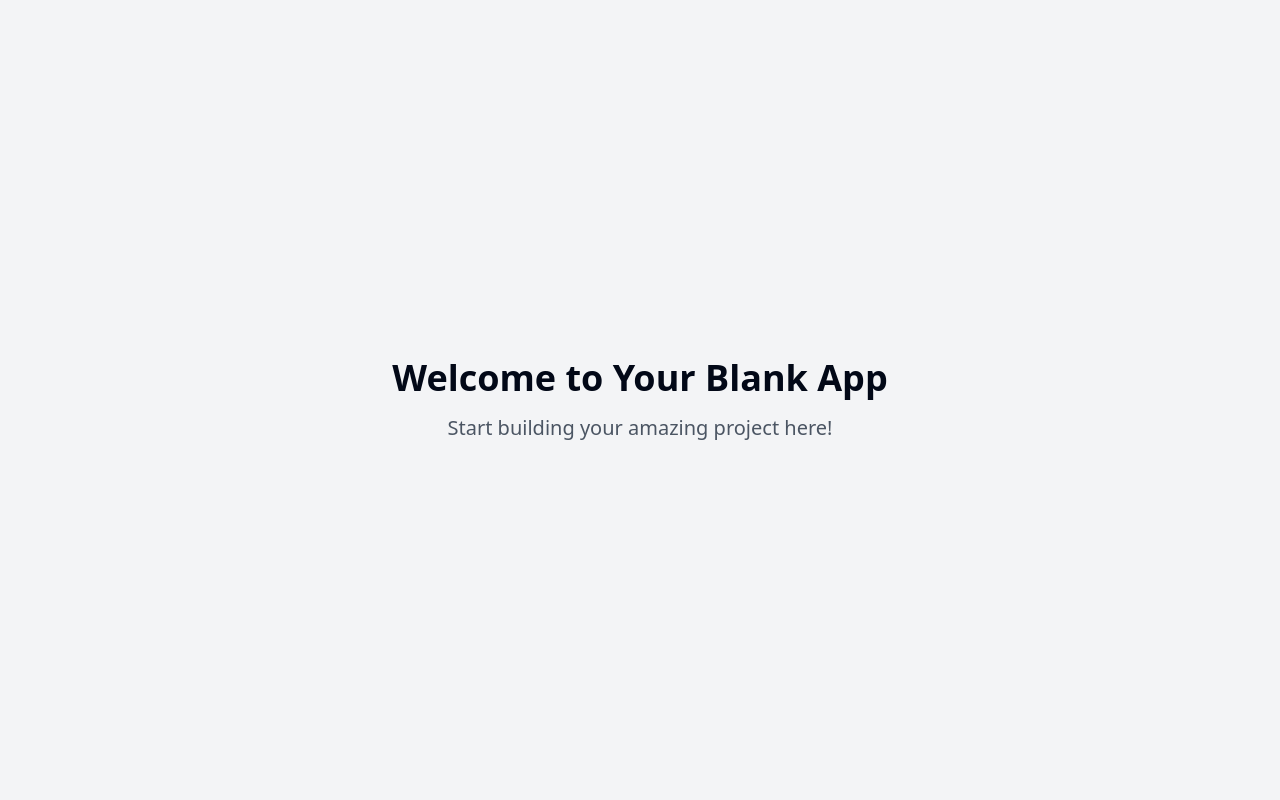
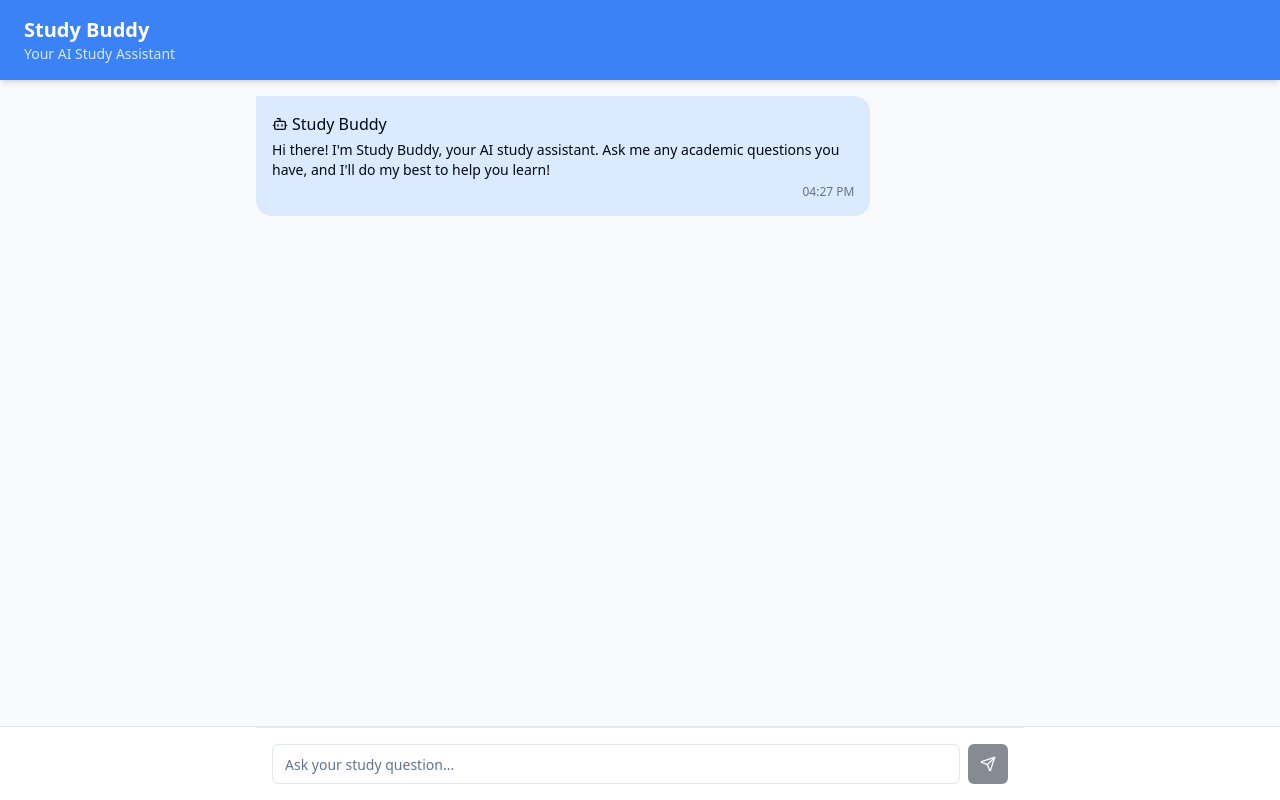
Before and after one commit to kathanshah86/study-buddy-answers-now, a React (Vite) app: page / in a window 1280 px wide. Built offline with nearby package versions, Linux system fonts and the light colour scheme.

Commit message:
Add chatbot functionality
Implement a chatbot to answer student questions.

```diff
--- a/package.json
+++ b/package.json
@@ -58,6 +58,7 @@
     "sonner": "^1.5.0",
     "tailwind-merge": "^2.5.2",
     "tailwindcss-animate": "^1.0.7",
+    "uuid": "^11.1.0",
     "vaul": "^0.9.3",
     "zod": "^3.23.8"
   },
--- /dev/null
+++ b/src/components/ChatInput.tsx
@@ -0,0 +1,37 @@
+
+import { useState } from "react";
+import { Button } from "@/components/ui/button";
+import { Input } from "@/components/ui/input";
+import { Send } from "lucide-react";
+
+interface ChatInputProps {
+  onSendMessage: (message: string) => void;
+  disabled?: boolean;
+}
+
+export function ChatInput({ onSendMessage, disabled = false }: ChatInputProps) {
+  const [inputValue, setInputValue] = useState("");
+
+  const handleSubmit = (e: React.FormEvent) => {
+    e.preventDefault();
+    if (inputValue.trim()) {
+      onSendMessage(inputValue);
+      setInputValue("");
+    }
+  };
+
+  return (
+    <form onSubmit={handleSubmit} className="flex items-center gap-2 p-4 border-t bg-white">
+      <Input
+        value={inputValue}
+        onChange={(e) => setInputValue(e.target.value)}
+        placeholder="Ask your study question..."
+        className="flex-1"
+        disabled={disabled}
+      />
+      <Button type="submit" size="icon" disabled={disabled || !inputValue.trim()}>
+        <Send size={18} />
+      </Button>
+    </form>
+  );
+}
--- /dev/null
+++ b/src/components/ChatMessage.tsx
@@ -0,0 +1,40 @@
+
+import { Message } from "@/types/chat";
+import { cn } from "@/lib/utils";
+import { Bot } from "lucide-react";
+
+interface ChatMessageProps {
+  message: Message;
+}
+
+export function ChatMessage({ message }: ChatMessageProps) {
+  const isBot = message.sender === 'bot';
+
+  return (
+    <div className={cn(
+      "flex w-full mb-4",
+      isBot ? "justify-start" : "justify-end"
+    )}>
+      <div className={cn(
+        "max-w-[80%] rounded-2xl p-4",
+        isBot
+          ? "bg-blue-100 rounded-tl-none"
+          : "bg-blue-500 text-white rounded-tr-none"
+      )}>
+        {isBot && (
+          <div className="flex items-center mb-1">
+            <Bot size={16} className="mr-1" />
+            <span className="font-medium">Study Buddy</span>
+          </div>
+        )}
+        <p className="text-sm">{message.content}</p>
+        <div className={cn(
+          "text-xs mt-1 text-right",
+          isBot ? "text-gray-500" : "text-blue-100"
+        )}>
+          {new Date(message.timestamp).toLocaleTimeString([], { hour: '2-digit', minute: '2-digit' })}
+        </div>
+      </div>
+    </div>
+  );
+}
--- /dev/null
+++ b/src/data/sampleAnswers.ts
@@ -0,0 +1,55 @@
+
+interface SampleQA {
+  question: string;
+  answer: string;
+  keywords: string[];
+}
+
+export const sampleAnswers: SampleQA[] = [
+  {
+    question: "What is the Pythagorean theorem?",
+    answer: "The Pythagorean theorem states that in a right triangle, the square of the length of the hypotenuse (the side opposite the right angle) is equal to the sum of the squares of the other two sides. It's written as a² + b² = c², where c is the hypotenuse and a and b are the other two sides.",
+    keywords: ["pythagorean", "theorem", "triangle", "right", "hypotenuse"]
+  },
+  {
+    question: "What caused World War I?",
+    answer: "World War I was caused by a complex set of factors, including militarism, alliances, imperialism, and nationalism. The immediate trigger was the assassination of Archduke Franz Ferdinand of Austria-Hungary in June 1914 by a Serbian nationalist. This led to a chain reaction of alliance activations and declarations of war.",
+    keywords: ["world war", "wwi", "world war 1", "causes", "history"]
+  },
+  {
+    question: "How does photosynthesis work?",
+    answer: "Photosynthesis is the process used by plants, algae and certain bacteria to convert light energy (usually from the sun) into chemical energy. During photosynthesis, plants take in carbon dioxide (CO₂) and water (H₂O) from their environment and, using energy from sunlight, convert these compounds into glucose (C₆H₁₂O₆) and oxygen (O₂). The basic equation is: 6CO₂ + 6H₂O + light energy → C₆H₁₂O₆ + 6O₂.",
+    keywords: ["photosynthesis", "plants", "energy", "light", "carbon dioxide"]
+  },
+  {
+    question: "What are Newton's laws of motion?",
+    answer: "Newton's laws of motion are three fundamental principles describing the relationship between an object's motion and the forces acting on it:\n\n1. First Law (Law of Inertia): An object at rest stays at rest, and an object in motion stays in motion with the same speed and direction unless acted upon by an unbalanced force.\n\n2. Second Law: Force equals mass times acceleration (F = ma).\n\n3. Third Law: For every action, there is an equal and opposite reaction.",
+    keywords: ["newton", "laws", "motion", "physics", "force"]
+  },
+  {
+    question: "What is the central dogma of molecular biology?",
+    answer: "The central dogma of molecular biology describes the flow of genetic information within a biological system. It states that information transfers from DNA to RNA through transcription, and from RNA to protein through translation. In some cases, information can transfer from RNA back to DNA through reverse transcription. This process forms the foundation for how genes are expressed in organisms.",
+    keywords: ["central dogma", "biology", "dna", "rna", "protein", "transcription", "translation"]
+  }
+];
+
+export const findAnswer = (question: string): string => {
+  const lowercasedQuestion = question.toLowerCase();
+
+  // Look for exact matches in sample questions
+  const exactMatch = sampleAnswers.find(qa =>
+    qa.question.toLowerCase() === lowercasedQuestion
+  );
+
+  if (exactMatch) return exactMatch.answer;
+
+  // Look for keyword matches
+  const keywordMatch = sampleAnswers.find(qa =>
+    qa.keywords.some(keyword => lowercasedQuestion.includes(keyword.toLowerCase()))
+  );
+
+  if (keywordMatch) return keywordMatch.answer;
+
+  // Default response if no match is found
+  return "I don't have specific information about that yet. Could you rephrase your question or ask something about math, physics, biology, or history?";
+};
--- a/src/pages/Index.tsx
+++ b/src/pages/Index.tsx
@@ -1,11 +1,97 @@
-// Update this page (the content is just a fallback if you fail to update the page)
+
+import { useState, useRef, useEffect } from "react";
+import { v4 as uuidv4 } from 'uuid';
+import { Message } from "@/types/chat";
+import { ChatMessage } from "@/components/ChatMessage";
+import { ChatInput } from "@/components/ChatInput";
+import { findAnswer } from "@/data/sampleAnswers";
+import { ScrollArea } from "@/components/ui/scroll-area";
 
 const Index = () => {
+  const [messages, setMessages] = useState<Message[]>([
+    {
+      id: uuidv4(),
+      content: "Hi there! I'm Study Buddy, your AI study assistant. Ask me any academic questions you have, and I'll do my best to help you learn!",
+      sender: 'bot',
+      timestamp: new Date()
+    }
+  ]);
+
+  const [isTyping, setIsTyping] = useState(false);
+  const scrollAreaRef = useRef<HTMLDivElement>(null);
+
+  useEffect(() => {
+    // Scroll to bottom whenever messages change
+    if (scrollAreaRef.current) {
+      const scrollContainer = scrollAreaRef.current.querySelector('[data-radix-scroll-area-viewport]');
+      if (scrollContainer) {
+        scrollContainer.scrollTop = scrollContainer.scrollHeight;
+      }
+    }
+  }, [messages]);
+
+  const handleSendMessage = (content: string) => {
+    // Add user message
+    const userMessage: Message = {
+      id: uuidv4(),
+      content,
+      sender: 'user',
+      timestamp: new Date()
+    };
+
+    setMessages(prev => [...prev, userMessage]);
+    setIsTyping(true);
+
+    // Simulate typing delay for bot response
+    setTimeout(() => {
+      const botMessage: Message = {
+        id: uuidv4(),
+        content: findAnswer(content),
+        sender: 'bot',
+        timestamp: new Date()
+      };
+
+      setMessages(prev => [...prev, botMessage]);
+      setIsTyping(false);
+    }, 1000);
+  };
+
   return (
-    <div className="min-h-screen flex items-center justify-center bg-gray-100">
-      <div className="text-center">
-        <h1 className="text-4xl font-bold mb-4">Welcome to Your Blank App</h1>
-        <p className="text-xl text-gray-600">Start building your amazing project here!</p>
+    <div className="flex flex-col h-screen bg-gray-50">
+      {/* Header */}
+      <header className="bg-blue-500 text-white py-4 px-6 shadow-md">
+        <h1 className="text-xl font-bold">Study Buddy</h1>
+        <p className="text-sm opacity-80">Your AI Study Assistant</p>
+      </header>
+
+      {/* Chat Area */}
+      <ScrollArea ref={scrollAreaRef} className="flex-1 p-4">
+        <div className="max-w-3xl mx-auto">
+          {messages.map((message) => (
+            <ChatMessage key={message.id} message={message} />
+          ))}
+
+          {isTyping && (
+            <div className="flex items-center text-sm text-gray-500 ml-2 mb-4">
+              <div className="flex space-x-1">
+                <div className="w-2 h-2 rounded-full bg-blue-500 animate-bounce" style={{ animationDelay: '0ms' }}></div>
+                <div className="w-2 h-2 rounded-full bg-blue-500 animate-bounce" style={{ animationDelay: '300ms' }}></div>
+                <div className="w-2 h-2 rounded-full bg-blue-500 animate-bounce" style={{ animationDelay: '600ms' }}></div>
+              </div>
+              <span className="ml-2">Study Buddy is typing...</span>
+            </div>
+          )}
+        </div>
+      </ScrollArea>
+
+      {/* Input Area */}
+      <div className="sticky bottom-0 border-t border-gray-200 bg-white">
+        <div className="max-w-3xl mx-auto">
+          <ChatInput
+            onSendMessage={handleSendMessage}
+            disabled={isTyping}
+          />
+        </div>
       </div>
     </div>
   );
--- /dev/null
+++ b/src/types/chat.ts
@@ -0,0 +1,7 @@
+
+export interface Message {
+  id: string;
+  content: string;
+  sender: 'user' | 'bot';
+  timestamp: Date;
+}
```
Also changed, not shown: 1 other file (tests, documents, lock files or other folders).
